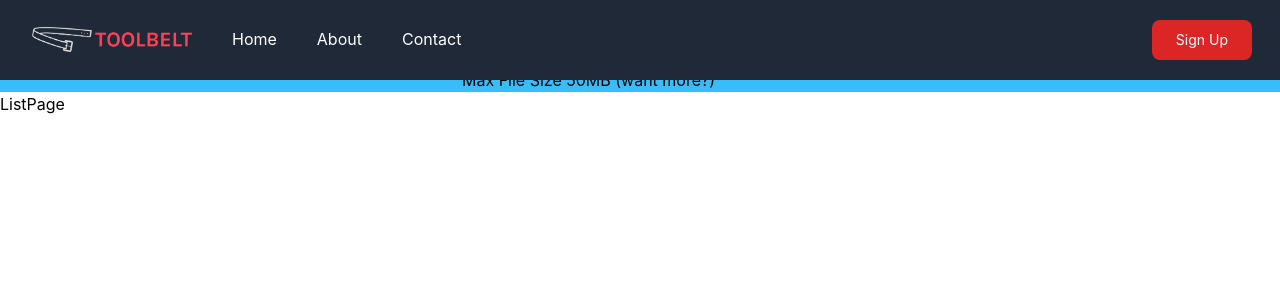
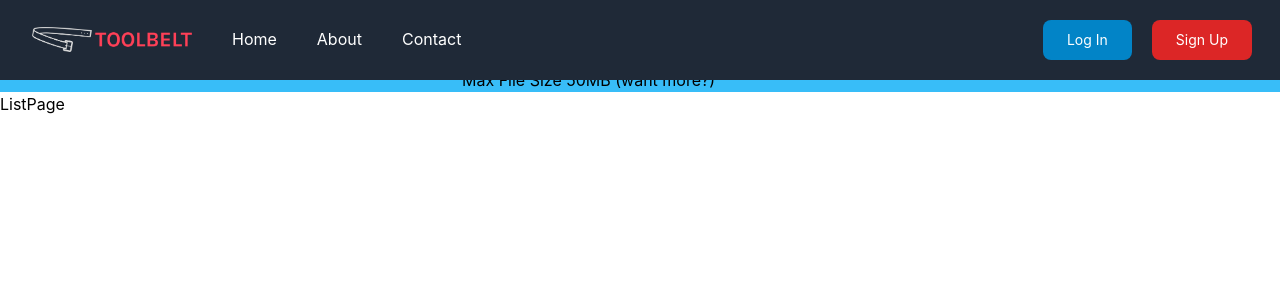
Before and after one commit to ronBP95/toolbelt, a React (Create React App) app: page / in a window 1280 px wide. Shown: the top 300 px of the page. Built offline with nearby package versions, Linux system fonts and the light colour scheme.

Commit message:
Need to add transitions for the login button

```diff
--- a/src/Components/Nav/Nav.js
+++ b/src/Components/Nav/Nav.js
@@ -26,6 +26,7 @@ export default function Nav() {
             </div>
         </div>
         <div class="flex ml-8">
+            <button type="button" class="hidden sm:flex text-white bg-sky-600 rounded-lg text-sm w-fit px-6 py-2.5 text-center mr-5 transition duration-200 hover:scale-110 hover:bg-red-700 ">Log In</button>
             <button type="button" class="hidden sm:flex text-white bg-red-600 rounded-lg text-sm w-fit px-6 py-2.5 text-center mr-7 transition duration-200 hover:scale-110 hover:bg-red-700 ">Sign Up</button>
                 <div class="sm:hidden space-y-1.5 mr-8">
                     <span class="block w-8 h-1 bg-gray-600"></span>
```
